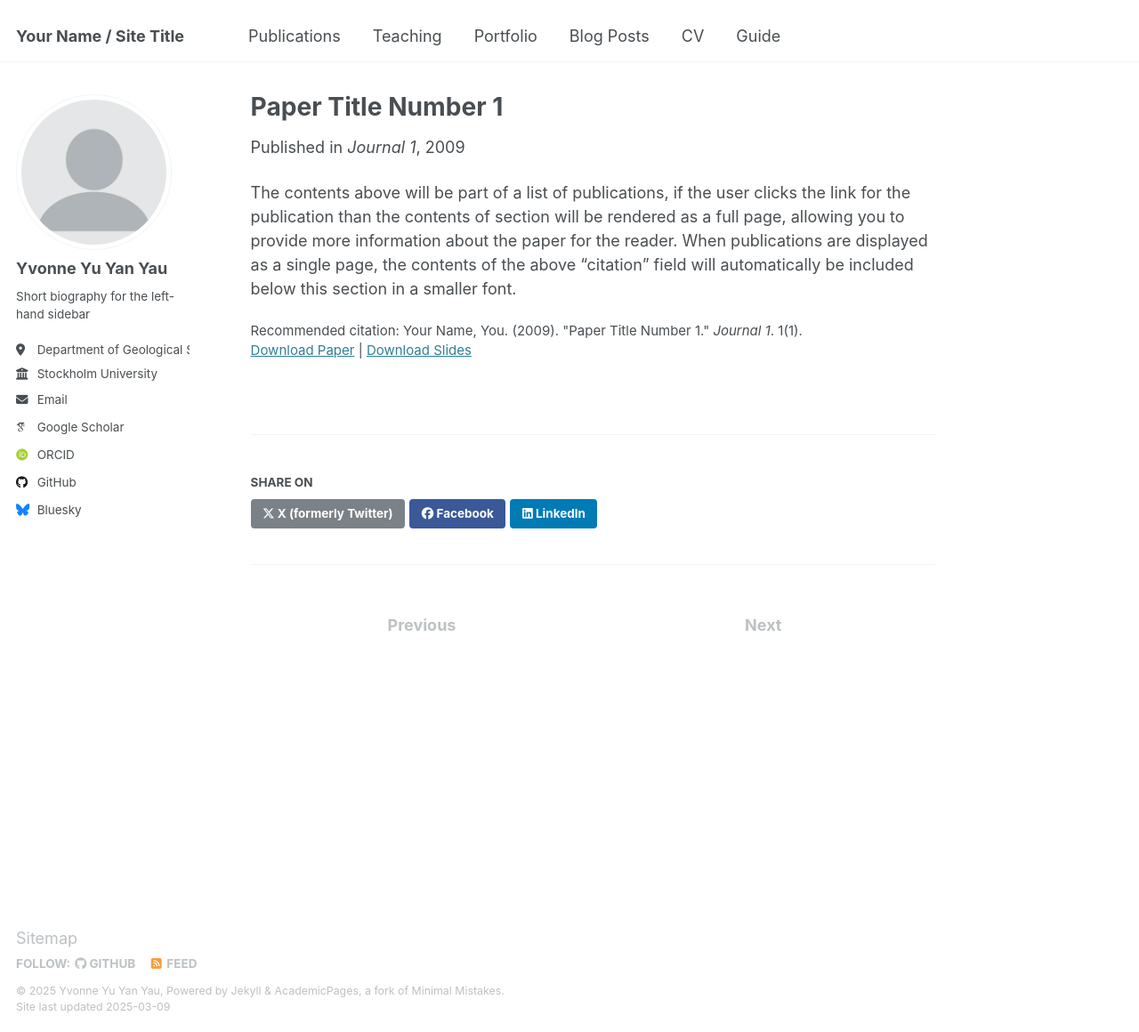
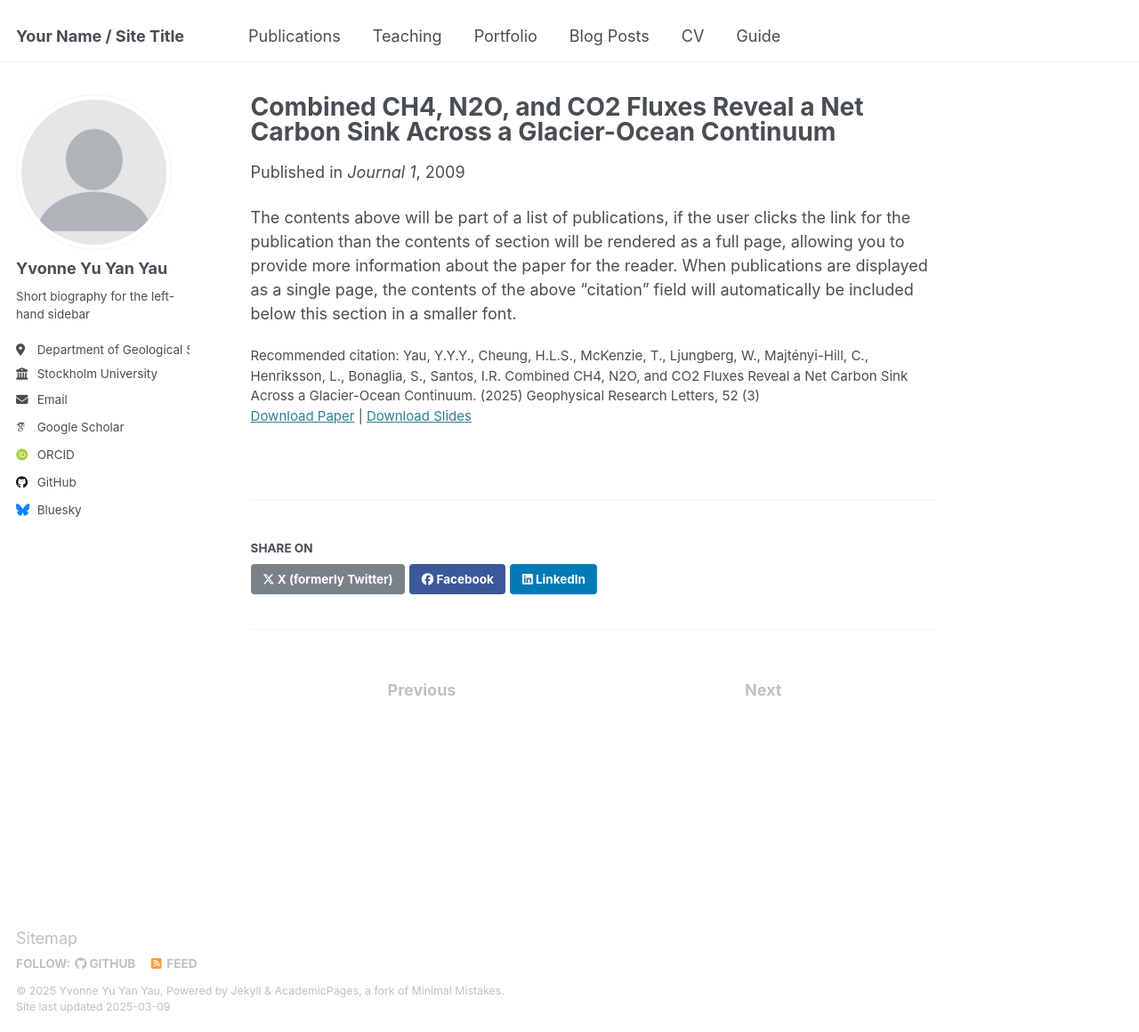
Before and after one commit to yvonneyauu/github.io, a Jekyll site: the page built from _publications/2009-10-01-paper-title-number-1.md, in a window 1280 px wide and 1160 px high. Shown: the whole window at 89% size. Built offline with Jekyll 4.4.1, drawn with Linux system fonts in a browser that asks for light colours; some web fonts are replaced.

Commit message:
Update 2009-10-01-paper-title-number-1.md

```diff
--- a/_publications/2009-10-01-paper-title-number-1.md
+++ b/_publications/2009-10-01-paper-title-number-1.md
@@ -1,5 +1,5 @@
 ---
-title: "Paper Title Number 1"
+title: "Combined CH4, N2O, and CO2 Fluxes Reveal a Net Carbon Sink Across a Glacier-Ocean Continuum"
 collection: publications
 category: manuscripts
 permalink: /publication/2009-10-01-paper-title-number-1
@@ -7,8 +7,8 @@ excerpt: 'This paper is about the number 1. The number 2 is left for future work
 date: 2009-10-01
 venue: 'Journal 1'
 slidesurl: 'http://academicpages.github.io/files/slides1.pdf'
-paperurl: 'http://academicpages.github.io/files/paper1.pdf'
-citation: 'Your Name, You. (2009). &quot;Paper Title Number 1.&quot; <i>Journal 1</i>. 1(1).'
+paperurl: 'https://agupubs.onlinelibrary.wiley.com/doi/full/10.1029/2024GL112212'
+citation: 'Yau, Y.Y.Y., Cheung, H.L.S., McKenzie, T., Ljungberg, W., Majtényi-Hill, C., Henriksson, L., Bonaglia, S., Santos, I.R. Combined CH4, N2O, and CO2 Fluxes Reveal a Net Carbon Sink Across a Glacier-Ocean Continuum. (2025) Geophysical Research Letters, 52 (3) '
 ---
 
 The contents above will be part of a list of publications, if the user clicks the link for the publication than the contents of section will be rendered as a full page, allowing you to provide more information about the paper for the reader. When publications are displayed as a single page, the contents of the above "citation" field will automatically be included below this section in a smaller font.
```
